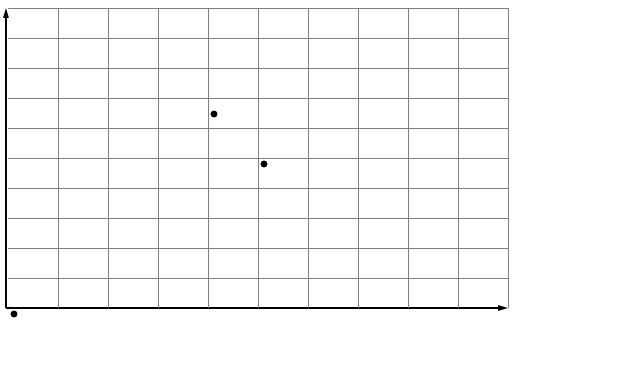
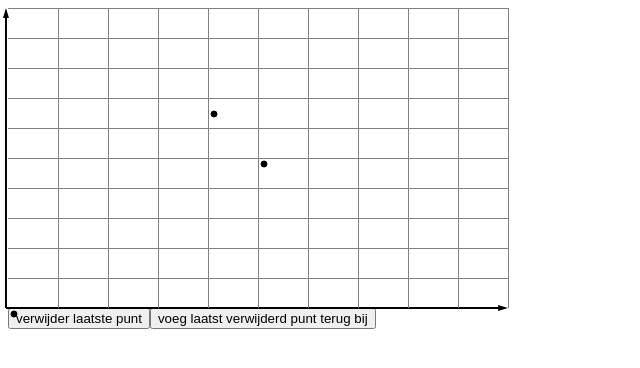
Before and after one commit to StijnDePreter/GrafiekProject, a React (Create React App) app: page / in a window 1280 px wide. Shown: the top 368 px of the page, without its empty margins (0-640 px from the left). Built offline with nearby package versions, Linux system fonts and the light colour scheme.

Commit message:
Toevoegen van vorige-knop

```diff
--- a/src/Components/App.js
+++ b/src/Components/App.js
@@ -1,6 +1,9 @@
 import {useState} from 'react';
 import { createPortal } from 'react-dom';
 import Graph from "./Graph"
+import PreviousButton from "./PreviousButton"
+import NextButton from "./NextButton"
+
 
 function App() {
   const [
@@ -8,19 +11,26 @@ function App() {
     setPoints
   ] = useState([{ x: 100, y: 200},{ x: 150, y: 250},{ x: 300, y: 0}]);
   // console.log(points)
+  const [
+    pointsInMemory,
+    setPointsInMemory
+  ] = useState([{ x: 15, y: 30},{ x: 60, y: 60},{ x: 100, y: 100}]);
 
 
 
   console.log(points)
+  console.log(pointsInMemory)
   return (
     <div className="App">
       {/* <Header/> */}
-      {/* <Graph height= {300} width={500} points={points} addAPoint = {() => console.log(points.push({ x: 10, y: 20}))} /> */}
-      {/* <Graph height= {300} width={500} points={points} addAPoint = {setPoints(oldArray => [...oldArray, { x: 10, y: 20}])} /> */}
-      {/* dit hieronder werkt */}
-      {/* <Graph height= {300} width={500} points={points} addAPoint = {() => setPoints(oldArray => [...oldArray, { x: 10, y: 20}])} /> */}
       <Graph height= {300} width={500} points={points} addAPoint = {(newPoint) => setPoints(oldArray => [...oldArray, newPoint])} />
-      {/* <Buttons/> */}
+      <form>
+        <PreviousButton removeAPoint = {
+          () => {setPointsInMemory(oldArray => [...oldArray, points[points.length-1]]);setPoints(oldArray => oldArray.slice(0,-1)); }
+        }/>
+        <NextButton />
+      </form>
+
     </div>
   );
 }
--- a/src/Components/Graph.js
+++ b/src/Components/Graph.js
@@ -13,12 +13,26 @@ function Graph(props) {
   var topOfsets = Array.from({length: 10}, (_, i) => (props.height/10) *i);
   var LeftOfsets = Array.from({length: 10}, (_, i) => (props.width/10) *(i+1));
 
+  const [
+    mousePosition,
+    setMousePosition
+  ] = useState({ x: 0, y: 0});
 
   return (
     <div className="graph" style={graphDimensions}
     // onClick={()=> props.addAPoint()} //dit werkt!
     //onClick={()=>(console.log(props.points))}
-    onClick={()=> props.addAPoint({ x: 10, y: 20})}
+    // onClick={()=> props.addAPoint({ x: 10, y: 20})}
+    //volgende twee werken:
+    onMouseMove={(e)=> setMousePosition({ x: e.nativeEvent.offsetY-5, y: e.nativeEvent.offsetX-10 })}
+    onClick={()=> props.addAPoint(mousePosition)}
+
+
+    // onderstaande werkt ook, maar gebruikt geen state
+    // onClick={(e)=> props.addAPoint({ x: e.nativeEvent.offsetY, y: e.nativeEvent.offsetX })}
+
+    // { x: e.nativeEvent.offsetX, y: e.nativeEvent.offsetY }
+
     >
       <YAxis height = {props.height} width = {props.width} />
       <XAxis height = {props.height} width = {props.width} />
--- /dev/null
+++ b/src/Components/NextButton.js
@@ -0,0 +1,7 @@
+function NextButton(props) {
+    return (
+        <button type="button">voeg laatst verwijderd punt terug bij</button>
+    );
+}
+
+export default NextButton;
--- /dev/null
+++ b/src/Components/PreviousButton.js
@@ -0,0 +1,7 @@
+function PreviousButton(props) {
+    return (
+        <button type="button" onClick={()=> props.removeAPoint({ x: 10, y: 20})}>verwijder laatste punt</button>
+    );
+}
+
+export default PreviousButton;
--- a/src/Components/XAxis.js
+++ b/src/Components/XAxis.js
@@ -2,7 +2,8 @@
 function XAxis(props) {
     return (
         <div className="XAxis">
-            <svg viewBox={"0 0 "+ (props.width+10)+" " + (props.height+10)} className="viewbox">
+            {/* <svg viewBox={"0 0 "+ (props.width+10)+" " + (props.height+10)} className="viewbox"> */}
+            <svg viewBox={`0 0 ${props.width+10} ${props.height+10}`} className="viewbox">
                 <defs>
                     <marker id="pointer" markerWidth="10" markerHeight="3"
                         refX="0" refY="1.5" orient="auto">
--- a/src/Components/YAxis.js
+++ b/src/Components/YAxis.js
@@ -2,7 +2,8 @@
 function YAxis(props) {
     return (
         <div className="YAxis">
-            <svg viewBox={"0 0 "+ (props.width+10)+" " + (props.height+10)} className="viewbox">
+            {/* <svg viewBox={"0 0 "+ (props.width+10)+" " + (props.height+10)} className="viewbox"> */}
+            <svg viewBox={`0 0 ${props.width+10} ${props.height+10}`} className="viewbox">
                 <defs>
                     <marker id="pointer" markerWidth="10" markerHeight="3"
                         refX="0" refY="1.5" orient="auto">
--- a/src/index.css
+++ b/src/index.css
@@ -5,6 +5,7 @@ div.graph {
     position: relative;
     width: 300px;
     height: 300px;
+    cursor: pointer;
 }
 
 svg.viewbox{
```
